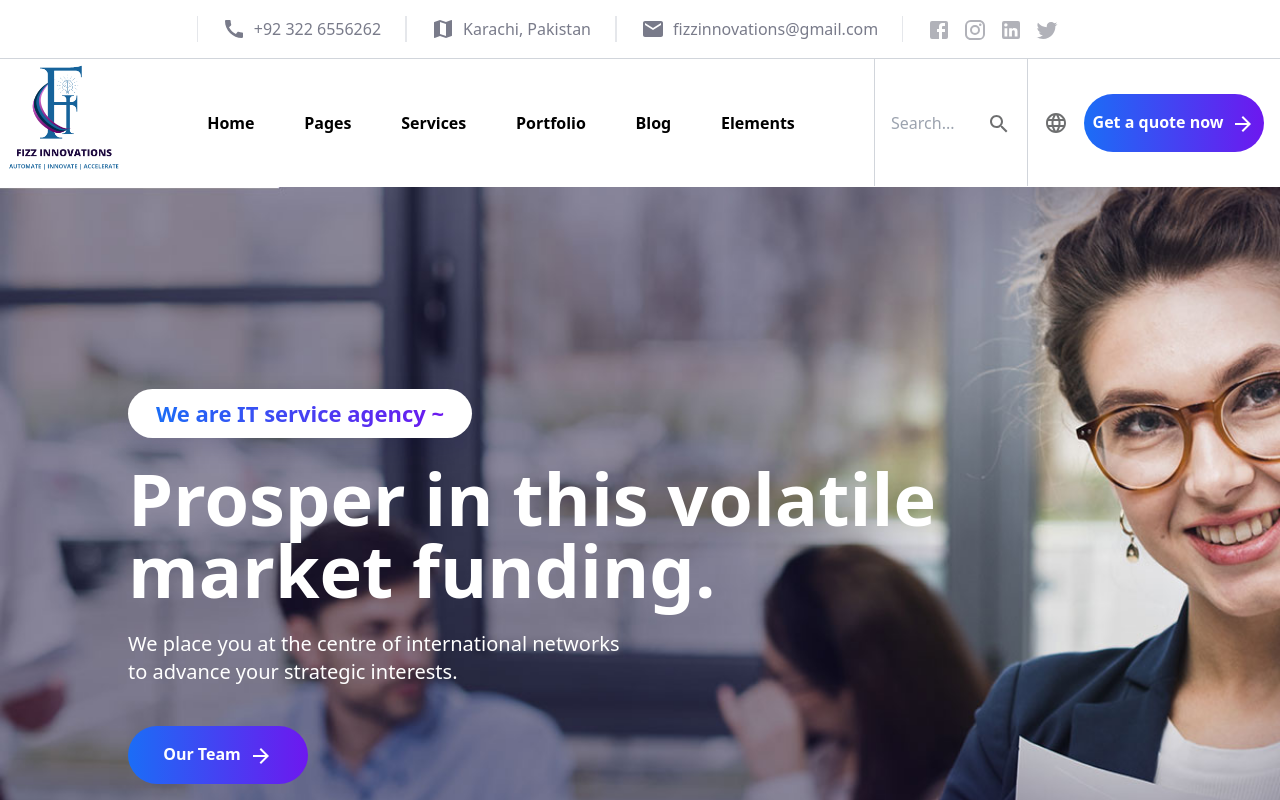
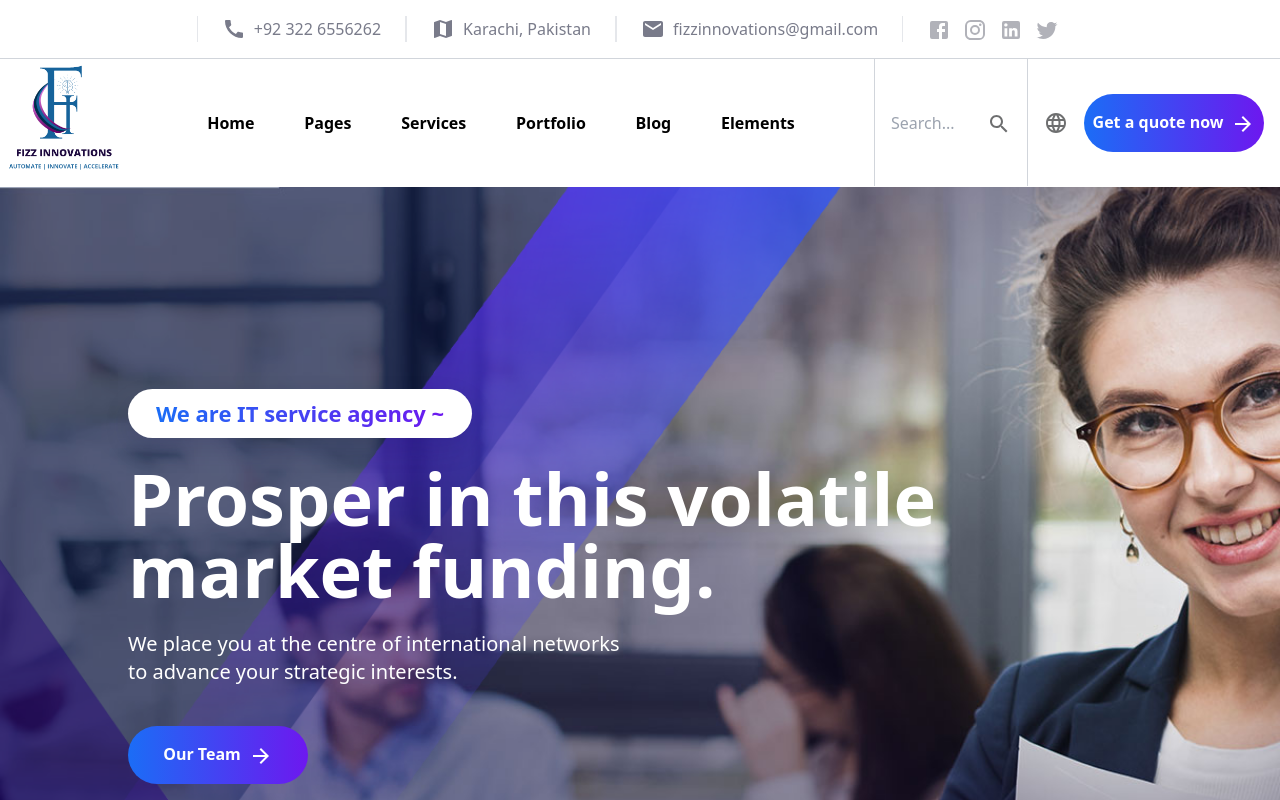
Before and after one commit to AnnasAhmed1/Fizzinnovations_portfolio, a Next.js app: page / in a window 1280 px wide. Shown: the top 800 px of the page. Built offline with nearby package versions, Linux system fonts and the light colour scheme.

Commit message:
slider-update

```diff
--- a/sections/slider.tsx
+++ b/sections/slider.tsx
@@ -16,14 +16,17 @@ export default function SliderComp() {
     speed: 500,
     slidesToShow: 1,
     slidesToScroll: 1,
+    arrows: false,
+    autoplay: true,
+    autoplaySpeed:6000
+
   };
 
+  const SliderContent = () => {
     return (
-    // <Slider {...settings}>
-    <div>
       <div
         className={`
-       ${styles.container}
+   ${styles.purpleOverlay}
       flex
       flex-col
       gap-6
@@ -65,6 +68,30 @@ export default function SliderComp() {
           <ButtonComp text="Our Team" className="animate-text-right-fade-in" />
         </div>
       </div>
+    );
+  };
+
+  return (
+    <div>
+      <Slider {...settings}>
+        <div
+          className={`
+          ${styles.container}
+          bg-[url('../assets/slider_pic1.jpg')]
+          `}
+        >
+          <SliderContent />
+        </div>
+        <div
+          className={`
+          ${styles.container}
+          bg-[url('../assets/slider_pic2.jpeg')]
+          `}
+        >
+          <SliderContent />
+        </div>
+      </Slider>
+
       <div
         className="
           bg-[#E1E5ED]
@@ -131,7 +158,5 @@ export default function SliderComp() {
         </div>
       </div>
     </div>
-
-    // </Slider>
   );
 }
--- a/styles/Home.module.css
+++ b/styles/Home.module.css
@@ -6,7 +6,15 @@
 .container {
   min-height: 100vh;
   width: 100%;
-  background-image: url("../assets/slider_pic1.jpg");
+  /* background-image: url("../assets/slider_pic1.jpg"); */
+  background-repeat: no-repeat;
+  background-position: center center;
+  background-size: cover;
+}
+.purpleOverlay {
+  min-height: 100vh;
+  width: 100%;
+  background-image: url("../assets/images/bg_silder_purple_overlay.png");
   background-repeat: no-repeat;
   background-position: center center;
   background-size: cover;
```
Also changed, not shown: assets/images/bg_silder_purple_overlay.png (added), assets/slider_pic2.jpeg (added). Lines whose indentation alone changed are shown as unchanged.
